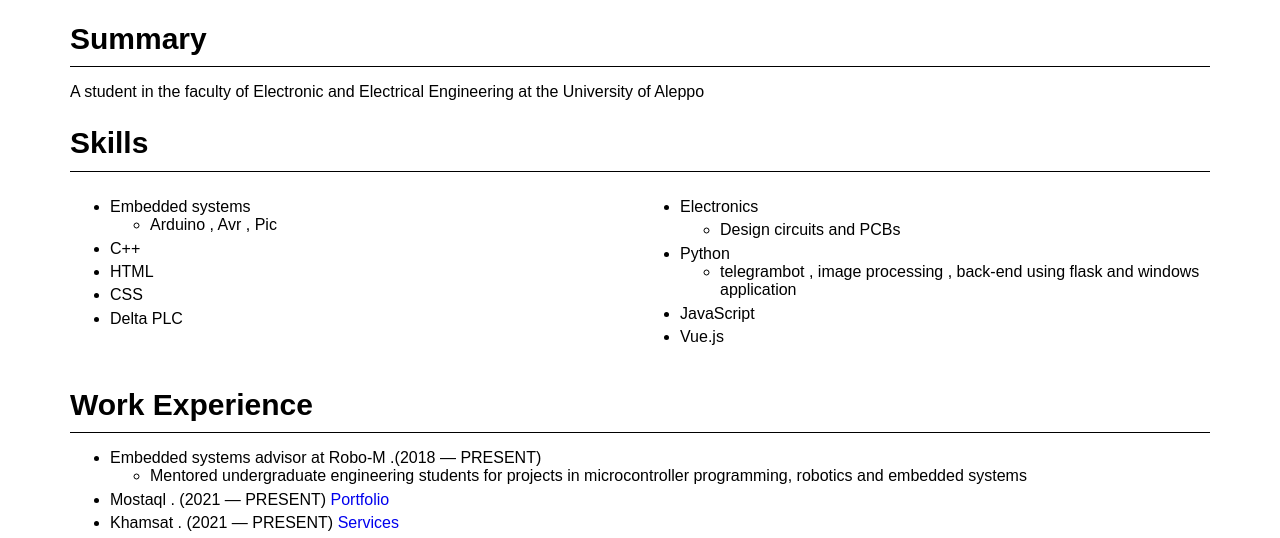
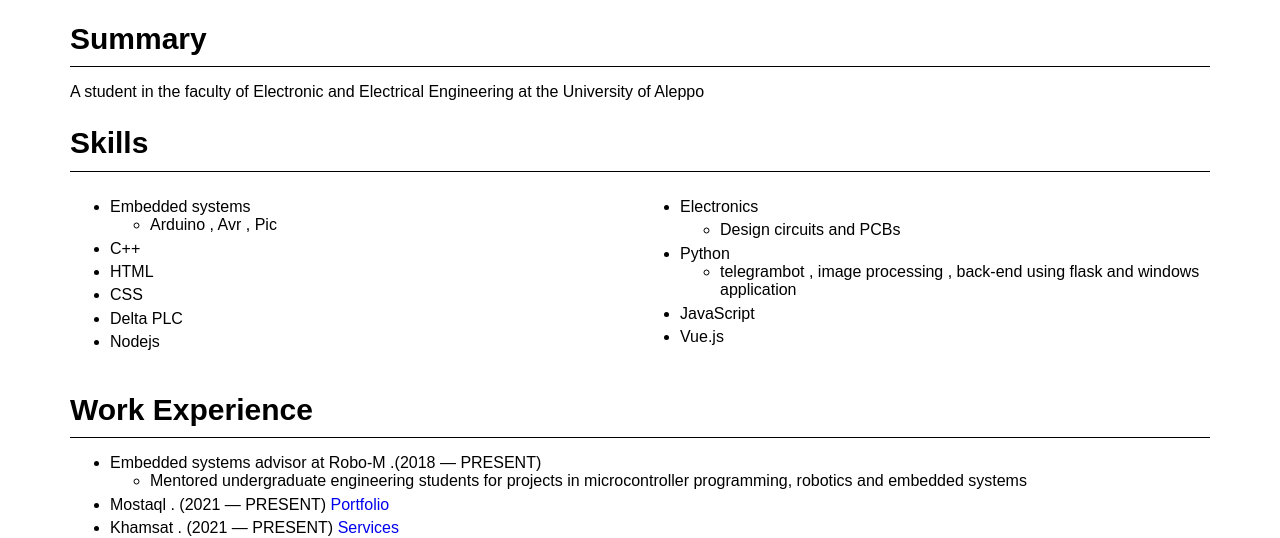
Before and after one commit to yaman-jaddouh/Yaman-jaddouh-cv, a plain HTML site: page index.html in a window 1280 px wide. Shown: the part 265-803 px from the top of the page. Drawn offline with Linux system fonts and the light colour scheme.

Commit message:
Add files via upload

```diff
--- a/index.html
+++ b/index.html
@@ -94,7 +94,7 @@
               <li>HTML</li>
               <li>CSS</li>
               <li>Delta PLC</li>
-
+              <li>Nodejs</li>
             </ul>
           </div>
           <div>
```
